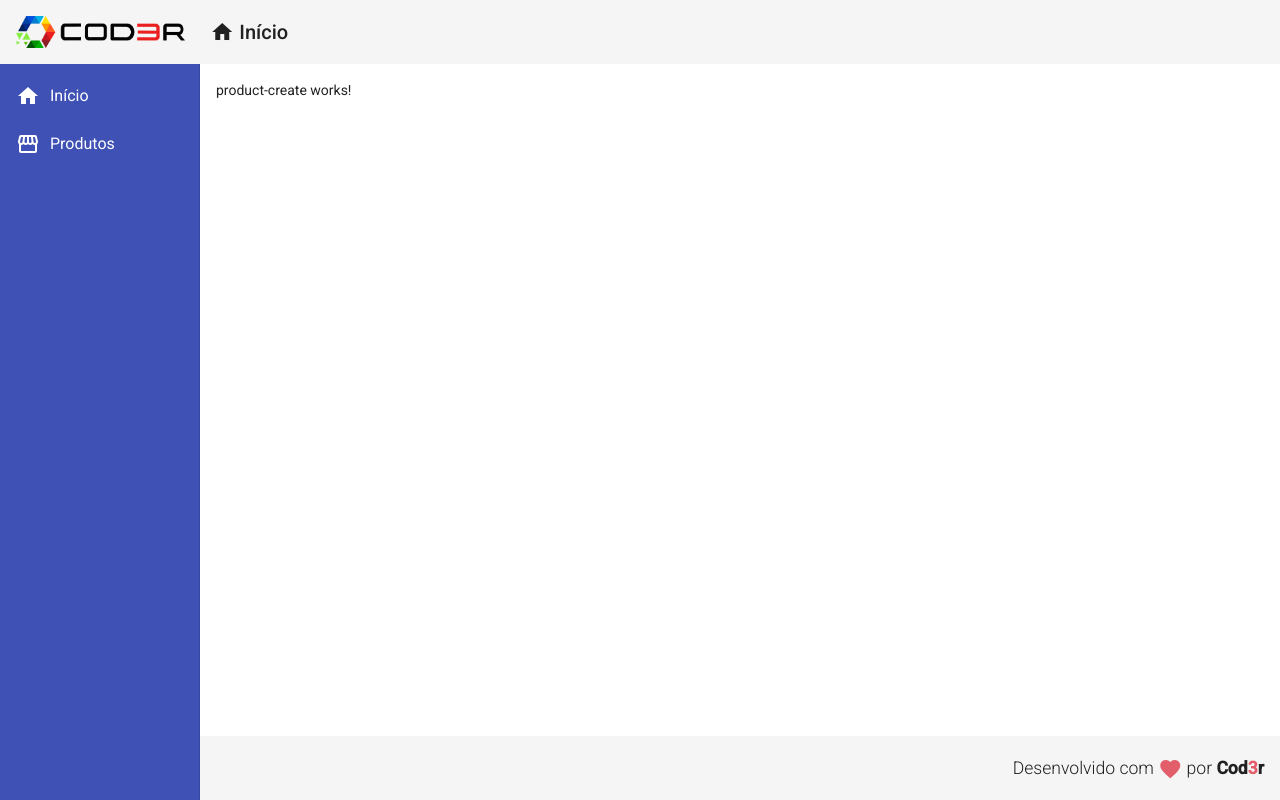
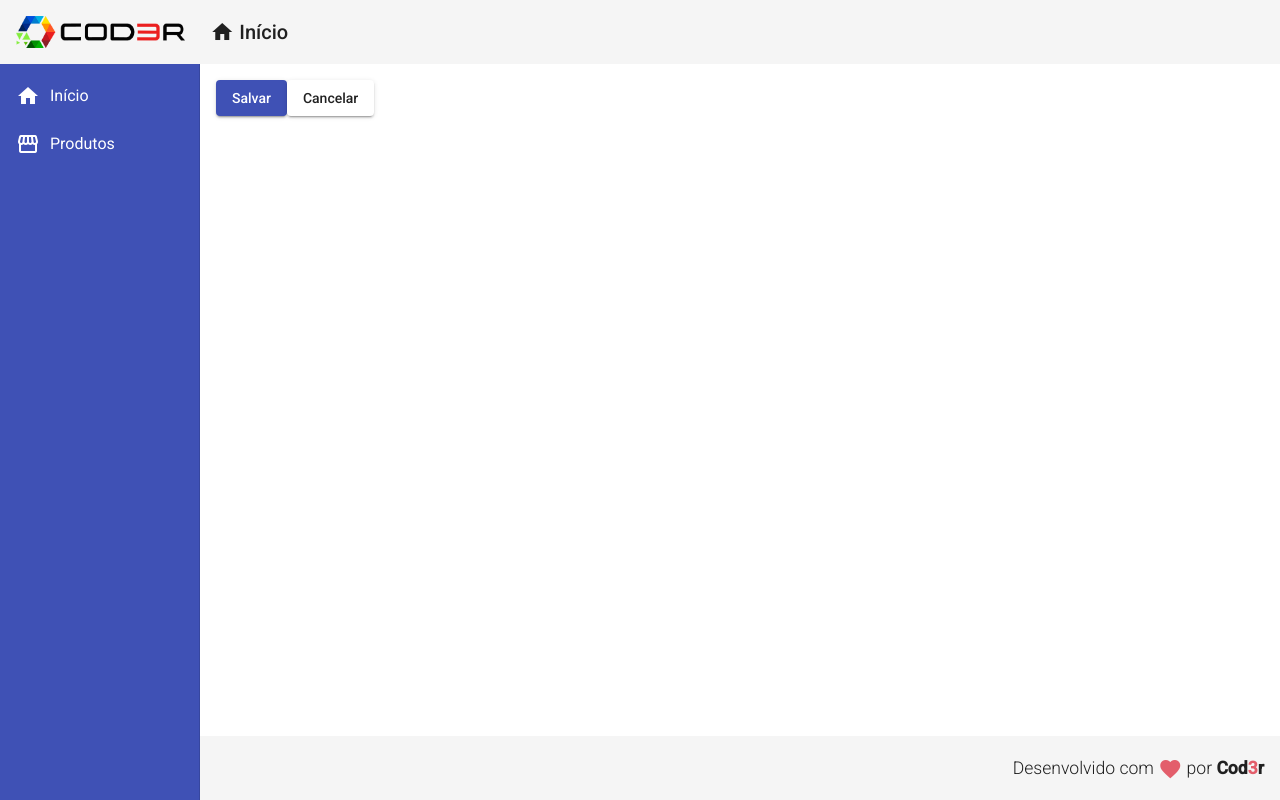
Before and after one commit to russo97/Angular9Crud, an Angular app in the folder frontend/: page /products/create in a window 1280 px wide. Built offline with nearby package versions, Linux system fonts and the light colour scheme.

Commit message:
feat: adição das funcionalidas ao product service

```diff
--- a/frontend/src/app/app.module.ts
+++ b/frontend/src/app/app.module.ts
@@ -8,6 +8,7 @@ import { MatListModule } from '@angular/material/list';
 import { MatSidenavModule } from '@angular/material/sidenav';
 import { MatCardModule } from '@angular/material/card';
 import { MatButtonModule } from '@angular/material/button';
+import { MatSnackBarModule } from '@angular/material/snack-bar';
 
 import { AppRoutingModule } from './app-routing.module';
 import { AppComponent } from './app.component';
@@ -37,6 +38,7 @@ import { ProductCreateComponent } from './components/product/product-create/prod
     AppRoutingModule,
     MatToolbarModule,
     MatSidenavModule,
+    MatSnackBarModule,
     BrowserAnimationsModule
   ],
   providers: [],
--- a/frontend/src/app/components/product/product-create/product-create.component.html
+++ b/frontend/src/app/components/product/product-create/product-create.component.html
@@ -1 +1,7 @@
-<p>product-create works!</p>
+<button (click)="createProduct()" color="primary" mat-raised-button>
+    Salvar
+</button>
+
+<button (click)="cancel()" mat-raised-button>
+    Cancelar
+</button>
--- a/frontend/src/app/components/product/product-create/product-create.component.ts
+++ b/frontend/src/app/components/product/product-create/product-create.component.ts
@@ -1,4 +1,7 @@
 import { Component, OnInit } from '@angular/core';
+import { Router } from '@angular/router';
+
+import { ProductService } from './../product.service';
 
 @Component({
   selector: 'app-product-create',
@@ -7,9 +10,19 @@ import { Component, OnInit } from '@angular/core';
 })
 export class ProductCreateComponent implements OnInit {
 
-  constructor() { }
+  constructor(
+    private router: Router,
+    private productService: ProductService
+  ) { }
 
   ngOnInit(): void {
   }
 
+  createProduct(): void {
+    this.productService.showMessage('operacao executada com sucesso');
+  }
+
+  cancel(): void {
+    this.router.navigate(['/products']);
+  }
 }
--- a/frontend/src/app/components/product/product.service.ts
+++ b/frontend/src/app/components/product/product.service.ts
@@ -1,9 +1,18 @@
 import { Injectable } from '@angular/core';
+import { MatSnackBar } from '@angular/material/snack-bar';
 
 @Injectable({
   providedIn: 'root'
 })
 export class ProductService {
 
-  constructor() { }
+  constructor(private snackBar: MatSnackBar) { }
+
+  showMessage (msg: string): void {
+    this.snackBar.open(msg, '×', {
+      duration: 3000,
+      verticalPosition: "top",
+      horizontalPosition: "right"
+    });
+  }
 }
```
